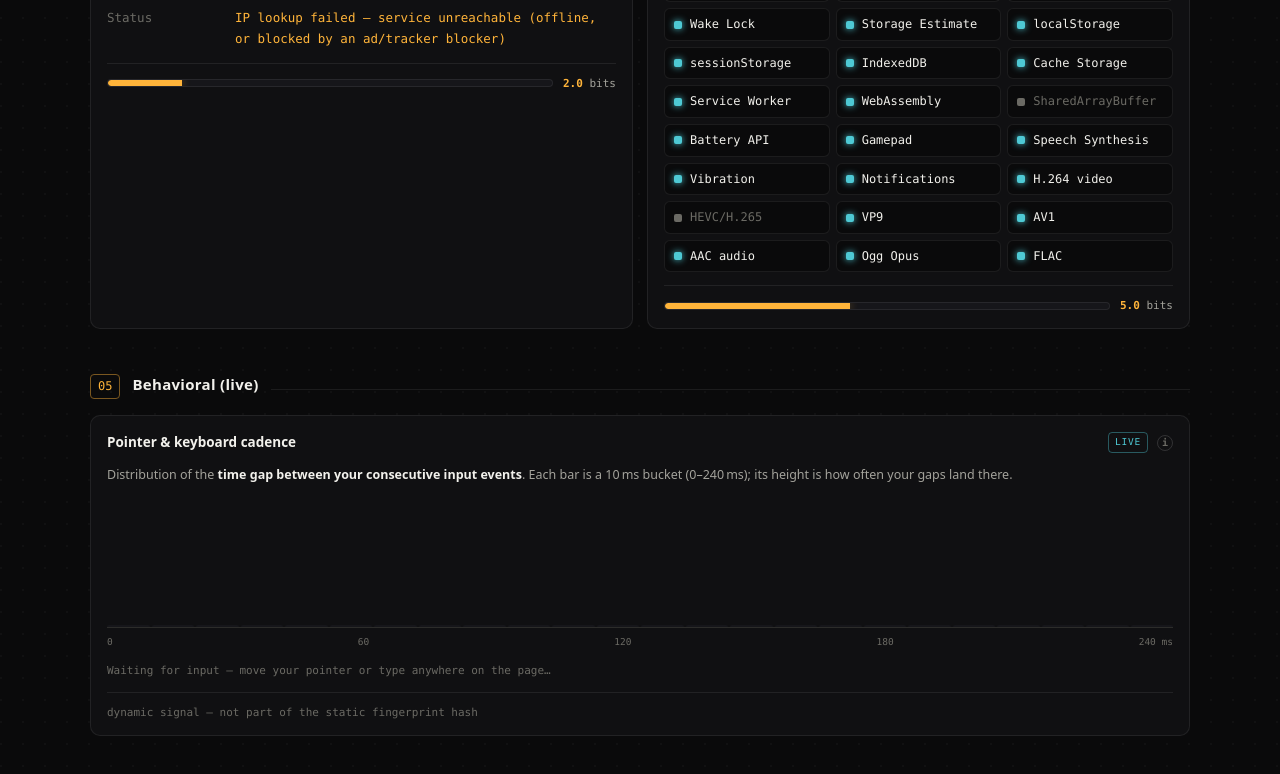
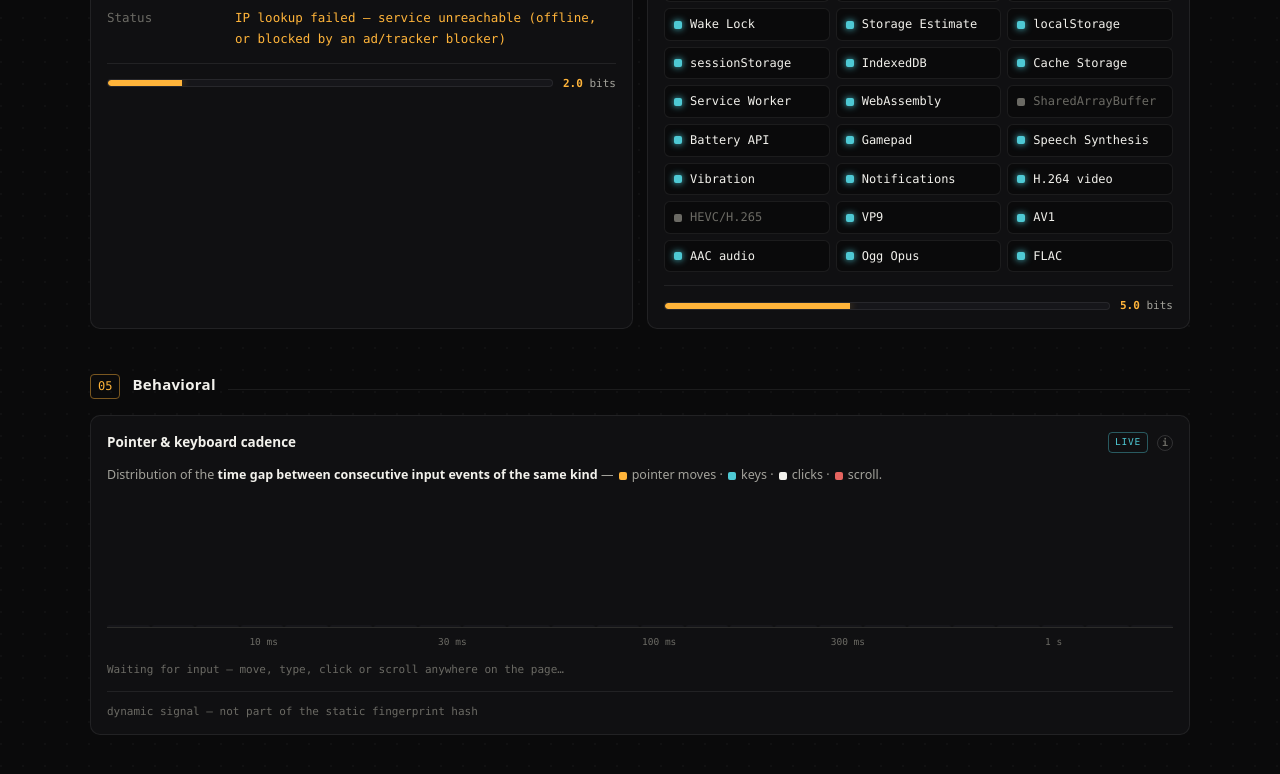
Before and after one commit to tcboni/fingerprint-tool, a plain HTML site: page index.html in a window 1280 px wide. Shown: the part 3261-4035 px from the top of the page. Drawn offline with Linux system fonts and the light colour scheme; no server answers; animation ran at ten frames a second.

Commit message:
Update index.html

```diff
--- a/index.html
+++ b/index.html
@@ -852,21 +852,40 @@
         height: 2px;
         border-radius: 3px 3px 0 0;
         background: var(--surface-2);
+        overflow: hidden;
+        display: flex;
+        flex-direction: column-reverse; /* first stack segment sits at the bottom */
         transition:
           height 0.35s cubic-bezier(0.2, 0.7, 0.3, 1),
           background 0.2s;
       }
       .hb-fill.on {
-        background: var(--amber);
         box-shadow: 0 0 9px rgba(255, 180, 58, 0.35);
       }
+      .hb-seg {
+        width: 100%;
+        min-height: 0;
+      }
       .histo-axis {
-        display: flex;
-        justify-content: space-between;
+        position: relative;
+        height: 14px;
         margin-top: 7px;
         font-family: var(--mono);
         font-size: 9.5px;
         color: var(--ink-3);
+      }
+      .histo-axis .tick {
+        position: absolute;
+        transform: translateX(-50%);
+        white-space: nowrap;
+      }
+      .hleg-dot {
+        display: inline-block;
+        width: 8px;
+        height: 8px;
+        border-radius: 2px;
+        margin: 0 5px 0 2px;
+        vertical-align: -1px;
       }
       .histo-hint {
         font-family: var(--mono);
@@ -2500,74 +2519,166 @@
 
       /* ---- 3. Behavioral histogram (live, dynamic) ------------------
    Plain HTML flex bars — no SVG viewBox scaling, so nothing distorts.
-   X = time gap between two consecutive input events, bucketed in 10ms
-   steps. Y (bar height) = how many of your gaps fell in that bucket.
+   X = time gap between two consecutive input events OF THE SAME KIND
+   (a keydown right after a mousemove is not a rhythm), on a log scale
+   from 4 ms to 2 s — inter-event gaps are heavy-tailed, so linear
+   bins pile everything into the left edge. Y = how often your gaps
+   land in that bucket, square-root-scaled so the sparse types (keys,
+   clicks) stay visible next to the pointermove flood. Each bar is a
+   stack colored by input type.
    ---------------------------------------------------------------*/
       function behavioralPanel() {
         const BINS = 24,
-          STEP = 10,
-          MAXMS = BINS * STEP; // 24 buckets × 10ms = 0–240ms
-        const bins = new Array(BINS).fill(0);
-        let last = 0,
-          total = 0;
+          MIN = 4,
+          MAX = 2000,
+          LOGR = Math.log(MAX / MIN);
+        const TYPES = [
+          { label: "pointer moves", noun: "moves", color: "var(--amber)" },
+          { label: "keys", noun: "keys", color: "var(--cyan)" },
+          { label: "clicks", noun: "clicks", color: "var(--ink)" },
+          { label: "scroll", noun: "scrolls", color: "var(--red)" },
+        ];
+        const bins = TYPES.map(() => new Array(BINS).fill(0));
+        const last = new Array(TYPES.length).fill(null);
+        const typeTotals = new Array(TYPES.length).fill(0);
+        let total = 0,
+          dirty = true;
+
+        const edge = (i) => MIN * Math.exp((LOGR * i) / BINS);
+        const fmtMs = (v) =>
+          v >= 1000
+            ? (v / 1000).toFixed(1).replace(/\.0$/, "") + " s"
+            : Math.round(v) + " ms";
 
         const wrap = el("div", "histo");
         wrap.appendChild(el("div", "histo-legend")).innerHTML =
-          "Distribution of the <b>time gap between your consecutive input events</b>. " +
-          "Each bar is a 10&thinsp;ms bucket (0–240&thinsp;ms); its height is how often your gaps land there.";
+          "Distribution of the <b>time gap between consecutive input events of the same kind</b> " +
+          " — " +
+          TYPES.map(
+            (t) =>
+              '<span class="hleg-dot" style="background:' +
+              t.color +
+              '"></span>' +
+              t.label,
+          ).join(" · ") +
+          ".";
 
         const plot = el("div", "histo-plot");
-        const fills = [];
+        const fills = [],
+          segs = [],
+          tips = [];
         for (let i = 0; i < BINS; i++) {
           const col = el("div", "hb");
           const f = el("div", "hb-fill");
+          segs.push(
+            TYPES.map((t) => {
+              const s = el("div", "hb-seg");
+              s.style.background = t.color;
+              s.style.flexGrow = 0;
+              f.appendChild(s);
+              return s;
+            }),
+          );
           col.appendChild(f);
+          tips.push(
+            addTip(
+              col,
+              "<b>" + fmtMs(edge(i)) + " – " + fmtMs(edge(i + 1)) + "</b>",
+            ),
+          );
           plot.appendChild(col);
           fills.push(f);
         }
         wrap.appendChild(plot);
 
         const axis = el("div", "histo-axis");
-        ["0", "60", "120", "180", "240 ms"].forEach((t) =>
-          axis.appendChild(el("span", "tick", t)),
-        );
+        [10, 30, 100, 300, 1000].forEach((v) => {
+          const s = el("span", "tick", v === 1000 ? "1 s" : v + " ms");
+          s.style.left = ((Math.log(v / MIN) / LOGR) * 100).toFixed(1) + "%";
+          axis.appendChild(s);
+        });
         wrap.appendChild(axis);
 
-        const hint = el(
-          "div",
-          "histo-hint",
-          "Waiting for input — move your pointer or type anywhere on the page…",
-        );
+        const WAITING =
+          "Waiting for input — move, type, click or scroll anywhere on the page…";
+        const hint = el("div", "histo-hint", WAITING);
         wrap.appendChild(hint);
 
-        function record(t) {
-          if (last) {
-            const dt = t - last;
-            if (dt > 2 && dt < 2000) {
-              const b = Math.min(BINS - 1, Math.floor(dt / STEP));
-              bins[b]++;
-              total++;
-            }
+        function record(ti, t) {
+          const prev = last[ti];
+          last[ti] = t;
+          if (prev == null) return;
+          const dt = t - prev;
+          if (dt < MIN || dt >= MAX) return;
+          const b = Math.min(
+            BINS - 1,
+            Math.floor((Math.log(dt / MIN) / LOGR) * BINS),
+          );
+          bins[ti][b]++;
+          typeTotals[ti]++;
+          total++;
+          dirty = true;
+        }
+        window.addEventListener("pointermove", (e) => record(0, e.timeStamp), {
+          passive: true,
+        });
+        window.addEventListener("keydown", (e) => {
+          if (!e.repeat) record(1, e.timeStamp); // autorepeat is the OS's rhythm, not yours
+        });
+        window.addEventListener("pointerdown", (e) => record(2, e.timeStamp), {
+          passive: true,
+        });
+        window.addEventListener("wheel", (e) => record(3, e.timeStamp), {
+          passive: true,
+        });
+
+        // median gap for one type, approximated from the log bins
+        function median(ti) {
+          const n = typeTotals[ti];
+          if (n < 4) return null;
+          let acc = 0;
+          for (let b = 0; b < BINS; b++) {
+            acc += bins[ti][b];
+            if (acc * 2 >= n) return Math.sqrt(edge(b) * edge(b + 1));
           }
-          last = t;
+          return null;
         }
-        const onMove = (e) => record(e.timeStamp),
-          onKey = (e) => record(e.timeStamp);
-        window.addEventListener("pointermove", onMove, { passive: true });
-        window.addEventListener("keydown", onKey);
 
         function draw() {
-          const max = Math.max(1, ...bins);
-          fills.forEach((f, i) => {
-            const c = bins[i];
-            f.style.height = c ? 2 + (c / max) * (100 - 2) + "%" : "2px";
+          if (!dirty || document.hidden) return;
+          dirty = false;
+          const binTotals = bins[0].map((_, b) =>
+            bins.reduce((s, tb) => s + tb[b], 0),
+          );
+          const maxT = Math.max(1, ...binTotals);
+          fills.forEach((f, b) => {
+            const c = binTotals[b];
+            f.style.height = c
+              ? 2 + Math.sqrt(c / maxT) * (100 - 2) + "%"
+              : "2px";
             f.classList.toggle("on", c > 0);
+            segs[b].forEach((s, ti) => (s.style.flexGrow = bins[ti][b]));
+            const parts = TYPES.map((t, ti) =>
+              bins[ti][b] ? bins[ti][b] + " " + t.noun : null,
+            ).filter(Boolean);
+            tips[b].innerHTML =
+              "<b>" +
+              fmtMs(edge(b)) +
+              " – " +
+              fmtMs(edge(b + 1)) +
+              "</b>" +
+              (parts.length ? "<br>" + parts.join(" · ") : "<br>no events yet");
           });
+          const mMove = median(0),
+            mKey = median(1);
           hint.textContent =
             total < 8
-              ? "Waiting for input — move your pointer or type anywhere on the page…"
+              ? WAITING
               : total +
-                " events sampled · your pointer & keyboard cadence forms a distribution as personal as handwriting — but it changes moment to moment, so it augments tracking rather than being a fixed ID.";
+                " events sampled" +
+                (mMove ? " · median move gap ≈ " + fmtMs(mMove) : "") +
+                (mKey ? " · median key gap ≈ " + fmtMs(mKey) : "") +
+                " — your input cadence is as personal as handwriting, but it shifts moment to moment, so it augments tracking rather than being a fixed ID.";
         }
         draw();
         setInterval(draw, 350);
@@ -2653,8 +2764,8 @@
           ent: "~2 bits",
         },
         behavioral: {
-          what: "A live histogram of the time between your pointer and keyboard events.",
-          why: "Motor cadence is individual — but it is dynamic and behavioral, so it augments tracking rather than serving as a fixed ID.",
+          what: "A live, log-scaled histogram of the time between consecutive input events of the same kind — pointer moves, keys, clicks and scrolls, each its own color.",
+          why: "Motor cadence is individual: typing rhythm, click tempo and pointer cadence each form a signature. But it is dynamic and behavioral, so it augments tracking rather than serving as a fixed ID.",
           ent: "dynamic",
         },
       };
@@ -2734,6 +2845,7 @@
         t.setAttribute("role", "tooltip");
         t.innerHTML = html;
         parent.appendChild(t);
+        return t;
       };
 
       /* ---- Section / panel builders --------------------------------- */
@@ -3381,7 +3493,7 @@
               data: c.capabilities,
             },
           ]);
-          addSection("05", "Behavioral (live)", [
+          addSection("05", "Behavioral", [
             {
               title: "Pointer & keyboard cadence",
               key: "behavioral",
```
